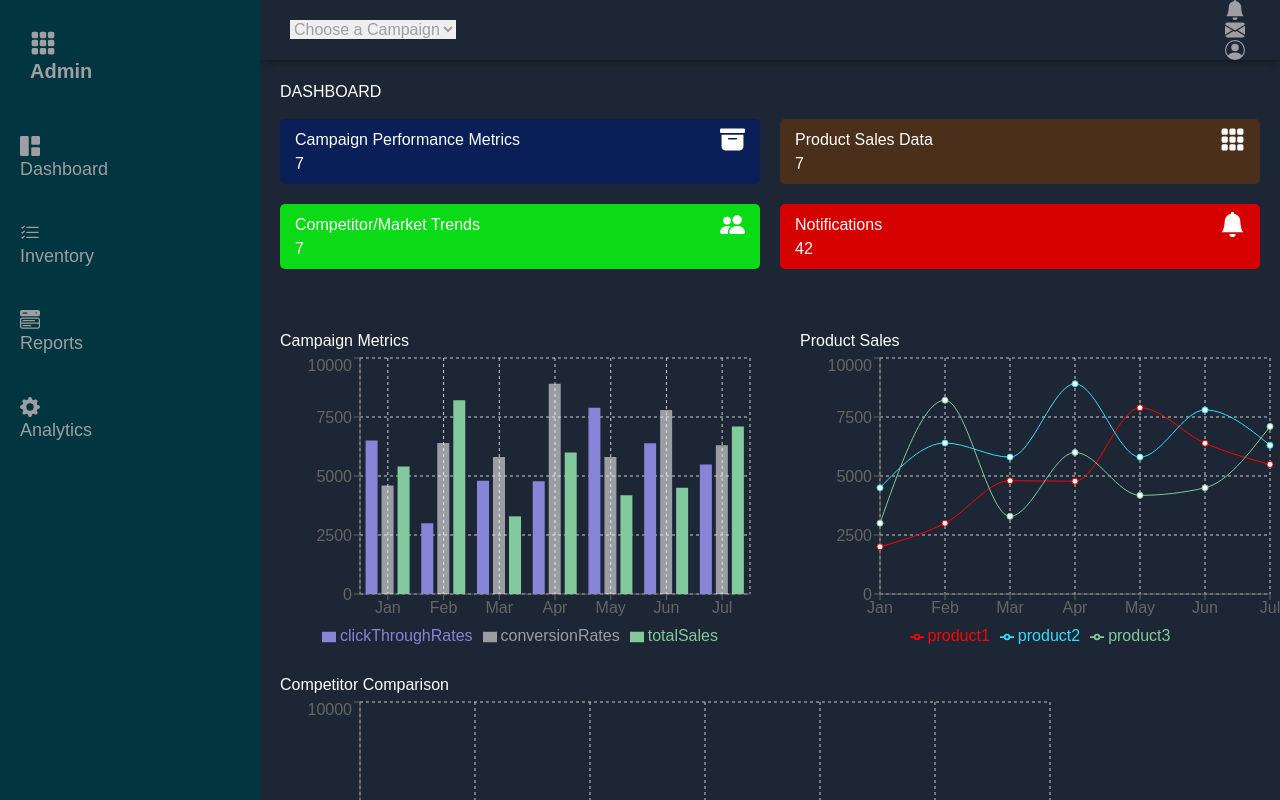
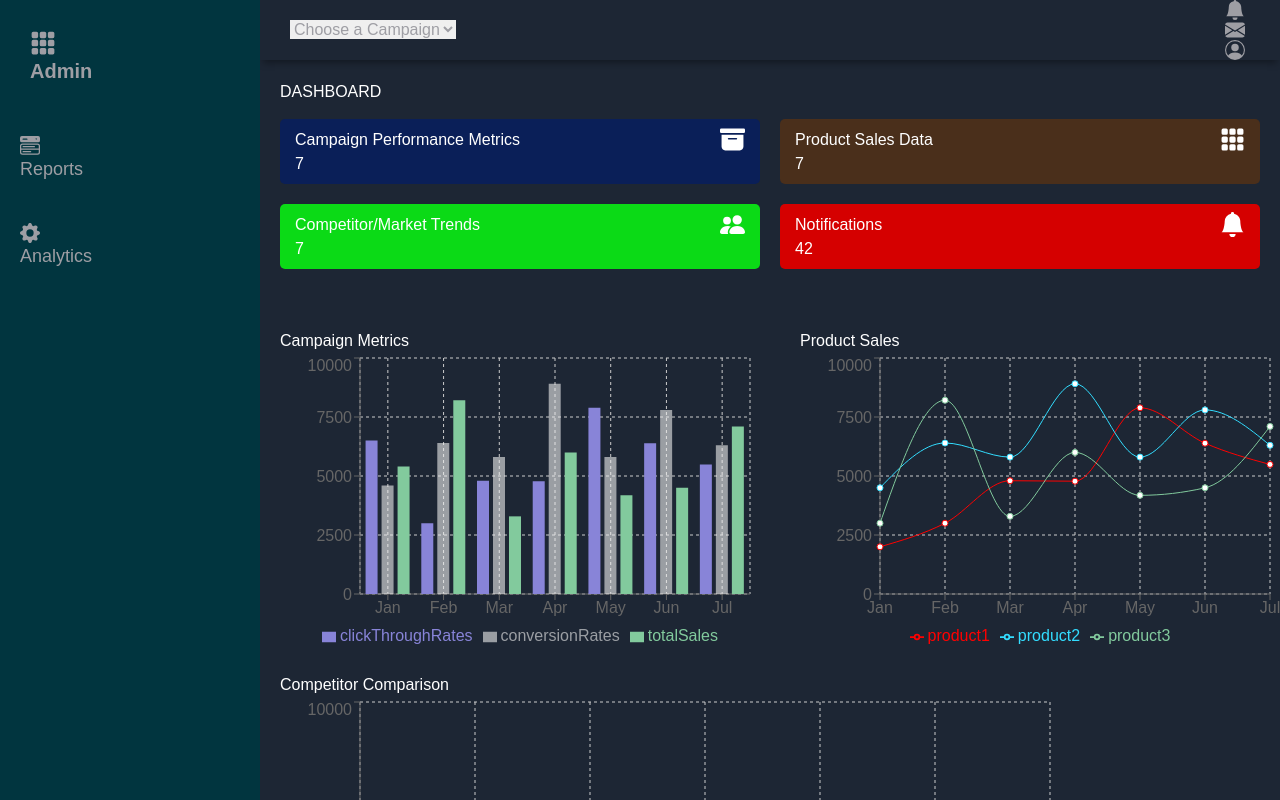
Before and after one commit to fGiordi/dashboard-next, a React (Vite) app: page / in a window 1280 px wide. Built offline with nearby package versions, Linux system fonts and the light colour scheme.

Commit message:
removed unused sidebar code

```diff
--- a/src/layouts/Sidebar.tsx
+++ b/src/layouts/Sidebar.tsx
@@ -18,17 +18,8 @@ function Sidebar({ openSidebarToggle, openSidebar }: ISidebar) {
 				<span className='icon close_icon' onClick={openSidebarToggle}>X</span>
 			</div>
 			<ul className='sidebar-list'>
-				<li className='sidebar-list-item'>
-					<a href="">
-						<BsGrid1X2Fill className='icon' /> Dashboard
-					</a>
-				</li>
-				<li className='sidebar-list-item'>
-					<a href="" className='cursor-not-allowed'>
-						<BsListCheck className='icon' /> Inventory
-					</a>
-				</li>
-				<li className='sidebar-list-item'>
+
+				<li className='sidebar-list-item cursor-not-allowed'>
 					<a href="" className='cursor-not-allowed'>
 						<BsMenuButtonWideFill className='icon' /> Reports
 					</a>
```
